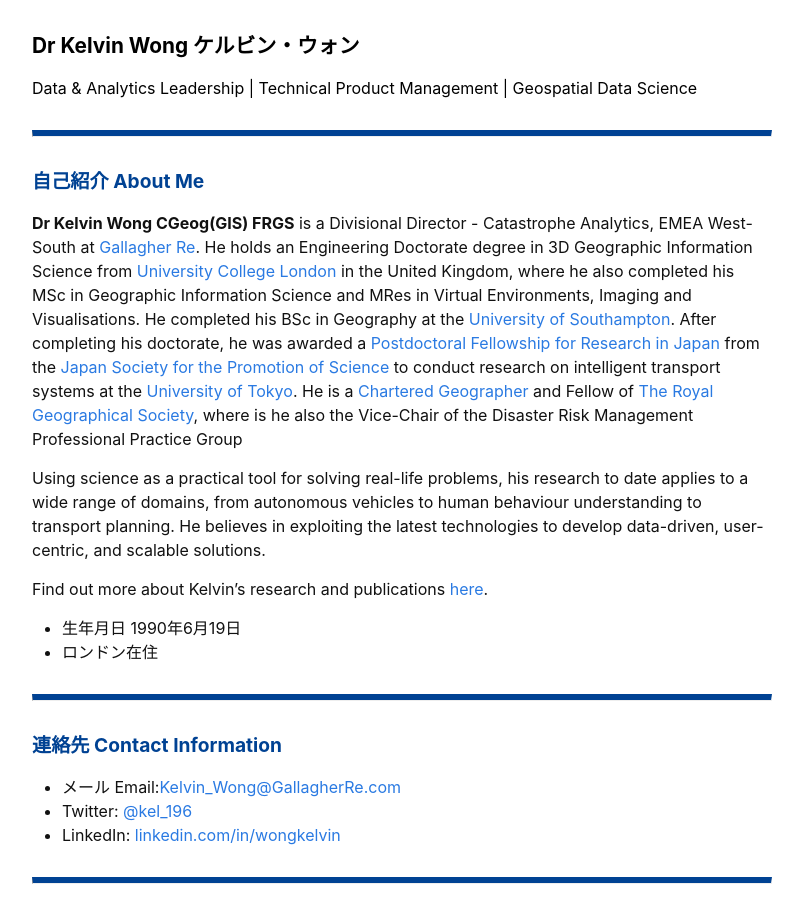
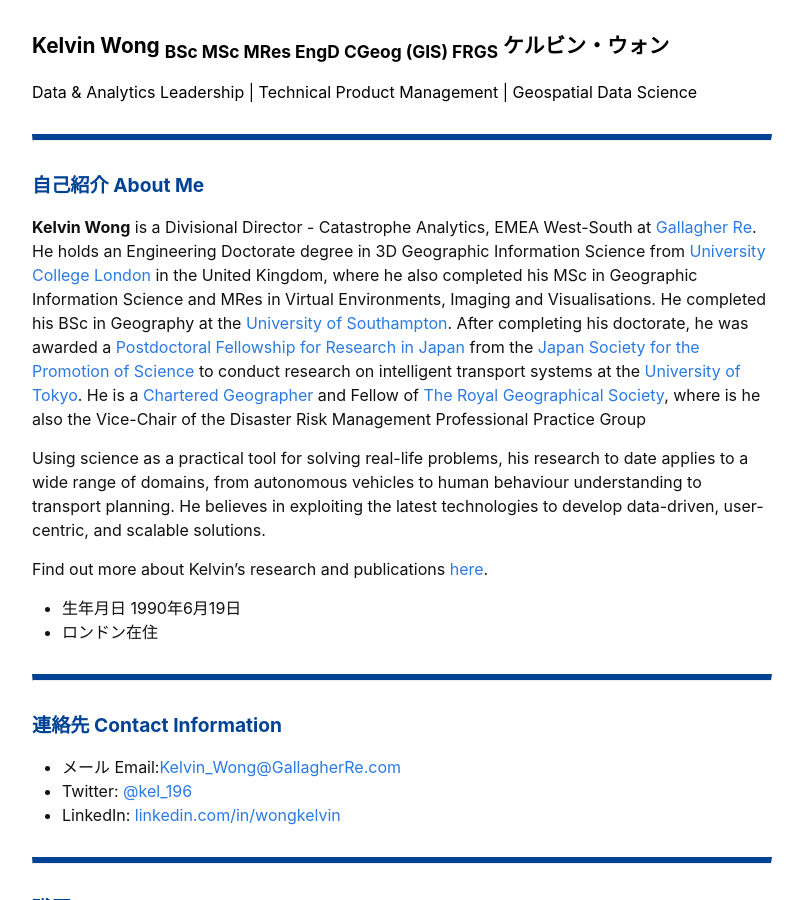
Before and after one commit to kel196/kel196.github.io, a Jekyll site: the page built from index.md, in a window 1280 px wide and 900 px high. Shown: the whole window, without its empty margins (238-1041 px from the left). Built offline with Jekyll 4.4.1, drawn with Linux system fonts in a browser that asks for light colours; our own code applies the rules of GitHub Pages for plain Markdown files.

Commit message:
Update index.md

```diff
--- a/index.md
+++ b/index.md
@@ -1,9 +1,9 @@
-# Dr Kelvin Wong ケルビン・ウォン
+# Kelvin Wong <sub>BSc MSc MRes EngD CGeog (GIS) FRGS</sub> ケルビン・ウォン
 #### Data & Analytics Leadership | Technical Product Management | Geospatial Data Science
 ---
 
 ## 自己紹介 About Me
-**Dr Kelvin Wong CGeog(GIS) FRGS** is a Divisional Director - Catastrophe Analytics, EMEA West-South at [Gallagher Re](https://www.ajg.com/gallagherre/). He holds an Engineering Doctorate degree in 3D Geographic Information Science from [University College London](https://www.ucl.ac.uk/) in the United Kingdom, where he also completed his MSc in Geographic Information Science and MRes in Virtual Environments, Imaging and Visualisations. He completed his BSc in Geography at the [University of Southampton](https://www.southampton.ac.uk/). After completing his doctorate, he was awarded a [Postdoctoral Fellowship for Research in Japan](https://www.jsps.go.jp/english/e-fellow/) from the [Japan Society for the Promotion of Science](https://www.jsps.go.jp/english/) to conduct research on intelligent transport systems at the [University of Tokyo](https://www.u-tokyo.ac.jp/en/). He is a [Chartered Geographer](https://www.rgs.org/professionals/chartered-geographer/) and Fellow of [The Royal Geographical Society](https://www.rgs.org/), where is he also the Vice-Chair of the Disaster Risk Management Professional Practice Group
+**Kelvin Wong** is a Divisional Director - Catastrophe Analytics, EMEA West-South at [Gallagher Re](https://www.ajg.com/gallagherre/). He holds an Engineering Doctorate degree in 3D Geographic Information Science from [University College London](https://www.ucl.ac.uk/) in the United Kingdom, where he also completed his MSc in Geographic Information Science and MRes in Virtual Environments, Imaging and Visualisations. He completed his BSc in Geography at the [University of Southampton](https://www.southampton.ac.uk/). After completing his doctorate, he was awarded a [Postdoctoral Fellowship for Research in Japan](https://www.jsps.go.jp/english/e-fellow/) from the [Japan Society for the Promotion of Science](https://www.jsps.go.jp/english/) to conduct research on intelligent transport systems at the [University of Tokyo](https://www.u-tokyo.ac.jp/en/). He is a [Chartered Geographer](https://www.rgs.org/professionals/chartered-geographer/) and Fellow of [The Royal Geographical Society](https://www.rgs.org/), where is he also the Vice-Chair of the Disaster Risk Management Professional Practice Group
 
 Using science as a practical tool for solving real-life problems, his research to date applies to a wide range of domains, from autonomous vehicles to human behaviour understanding to transport planning. He believes in exploiting the latest technologies to develop data-driven, user-centric, and scalable solutions.
 
```
